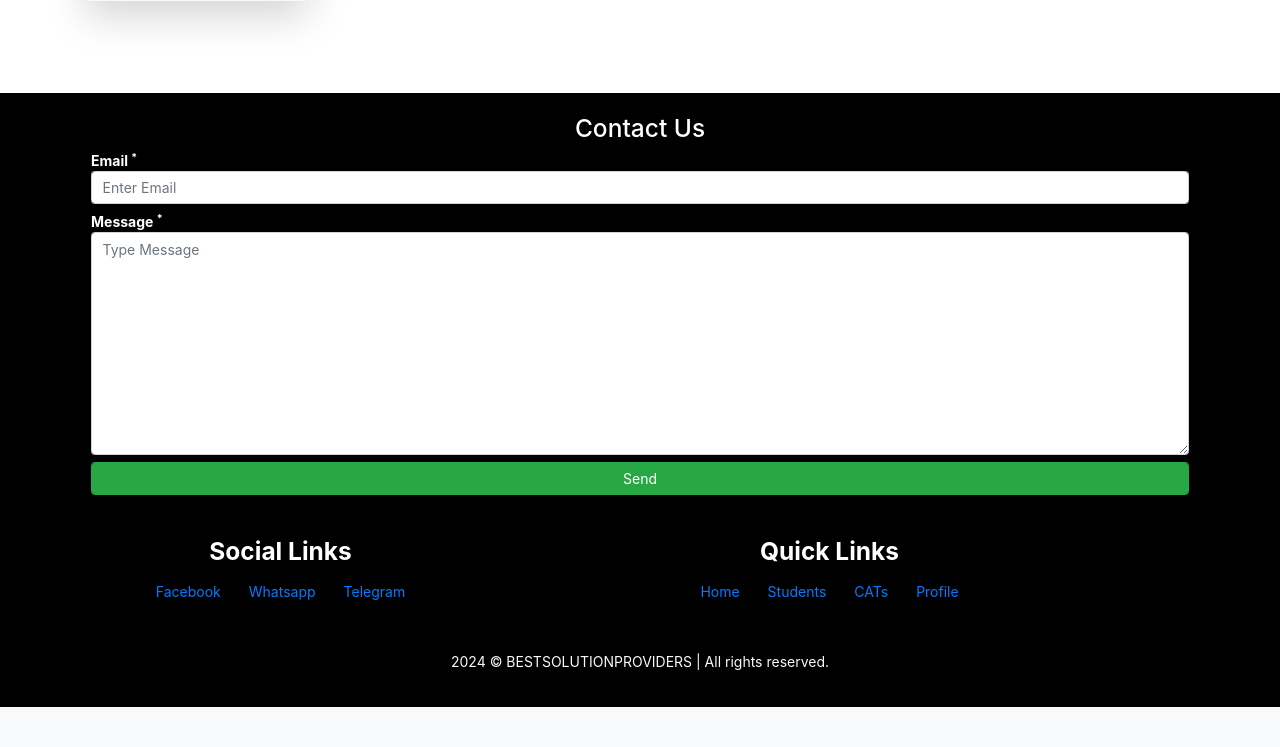
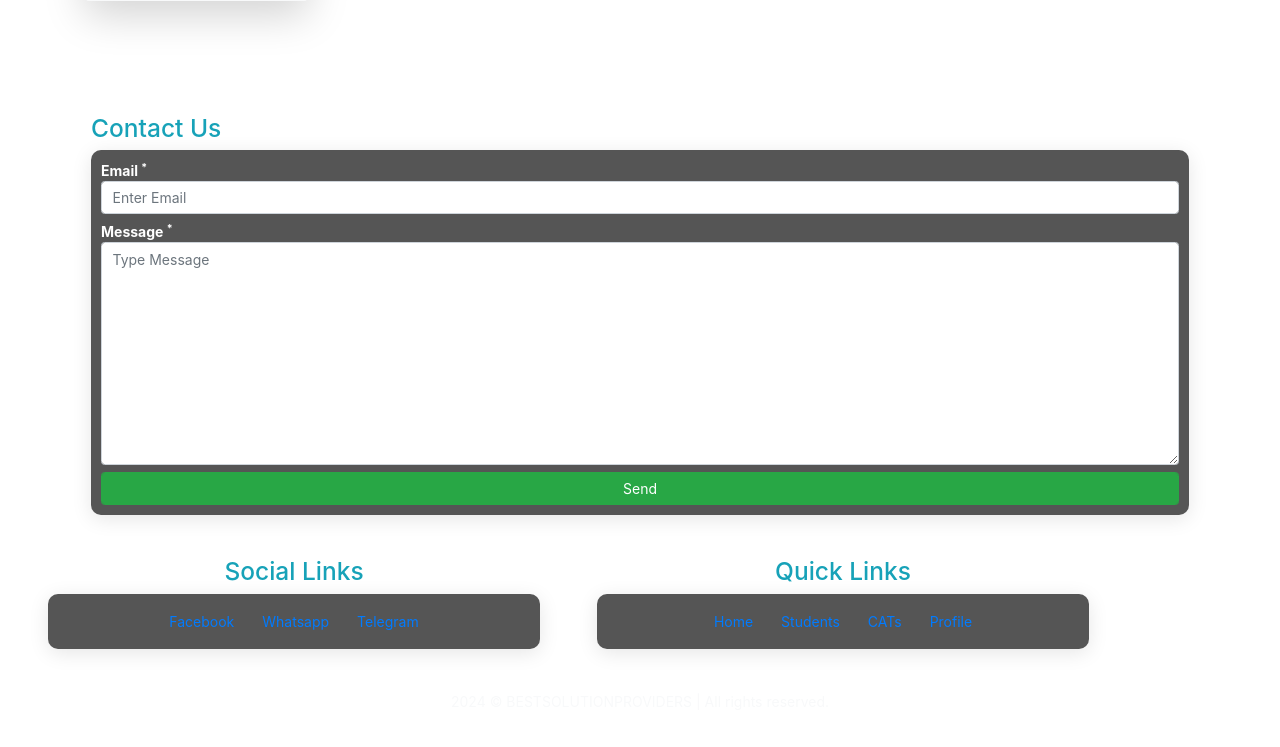
Before and after one commit to saulnyongesa/med-learn-a, a Django app: page /Author/Dashboard/ in a window 1280 px wide. Shown: the part 708-1455 px from the top of the page. Before the commit the page ends 1415 px from the top, so only its background shows below. Run offline with Django 5.2, Linux system fonts and the light colour scheme; a user stored in the database is signed in; data comes from the database, SQL or seed files in the repository; both versions use the stored data as it was after the commit; some libraries are stand-ins or nearby versions.

Commit message:
Major upgrades Author UI

```diff
--- a/static/css/exams.css
+++ b/static/css/exams.css
@@ -5,7 +5,9 @@
     z-index: 1000;
 }
 .create-cat-pop-up-main div form{
-    background-color: black;
+    box-shadow: 0 4px 20px rgba(0, 0, 0, 0.1);
+    background-color: #555;
+    padding: 10px;
 }
 .create-cat-pop-up-main div img{
     position: relative;
--- a/static/css/global.css
+++ b/static/css/global.css
@@ -149,23 +149,6 @@
     font-weight: bolder;
 }
 
-.blogs .card {
-    width: 50vh;
-    height: fit-content;
-    margin: 10px;
-    border: none;
-}
-
-.blogs .card .card-footer {
-    background-color: rgba(54, 53, 53, 0.63);
-    color: white;
-    padding: 10px;
-}
-
-.blogs .card .card-footer h5 {
-    color: black;
-    font-weight: bolder;
-}
 
 /* The entire scrollbar */
 ::-webkit-scrollbar {
@@ -194,6 +177,19 @@
 .footer{
     width: 100vw;
     min-height: 30vh;
-    background-color: black;
+    background-color: white;
     margin-top: 50px;
 }
+.footer .container form{
+    box-shadow: 0 4px 20px rgba(0, 0, 0, 0.1);
+    background-color: #555;
+    padding: 10px;
+    border-radius: 10px;
+}
+
+.footer .container div nav{
+    box-shadow: 0 4px 20px rgba(0, 0, 0, 0.1);
+    background-color: #555;
+    padding: 10px;
+    border-radius: 10px;
+}
--- a/static/css/student-home.css
+++ b/static/css/student-home.css
@@ -5,7 +5,10 @@
     z-index: 1000;
 }
 .pop-up-signin-signup form{
-    background-color: black;
+    box-shadow: 0 4px 20px rgba(0, 0, 0, 0.1);
+    background-color: #555;
+    padding: 10px;
+    border-radius: 10px;
 }
 .pop-up-signin-signup form h3{
     border-bottom: 3px solid white;
--- a/static/css/student-index.css
+++ b/static/css/student-index.css
@@ -5,7 +5,10 @@
     z-index: 1000;
 }
 .create-tutorial-pop-up-main div{
-    background-color: black;
+    box-shadow: 0 4px 20px rgba(0, 0, 0, 0.1);
+    background-color: #555;
+    padding: 10px;
+    border-radius: 10px;
 }
 .create-tutorial-pop-up-main div img{
     position: relative;
--- a/templates/author/index.html
+++ b/templates/author/index.html
@@ -45,7 +45,6 @@
     <!-- Create A Tutorial End  -->
 
     {#====My Tutorials Start====#}
-    {% if my_tutorials %}
     <!-- Tutorials Container -->
     <section class="container mt-5">
         <div class="row">
@@ -62,6 +61,7 @@
                     <h4 id="result-header" class="d-none">Search Result</h4>
                 </div>
                 <div class="row">
+                    {% if my_tutorials %}
                     {% for tutorial in my_tutorials %}
                     <div class="col-md-6 col-lg-4 mb-4">
                         <div class="card h-100 shadow-lg border-light">
@@ -86,12 +86,16 @@
                         </div>
                     </div>
                     {% endfor %}
+                    {% else %}
+                    <h4 class="d-flex justify-content-center align-items-center w-100" style="min-height: 50vh;">You have not published any tutorial.</h4>
+                    {% endif %}
                 </div>
             </div>
             <!-- Recently Viewed Tutorials Section -->
             <div class="col-md-6 col-lg-4 mb-4">
                 <h4 class="text-success mb-4">Pending Student Approvals</h4>
                 <div class="row">
+                    {% if approvals %}
                     {% for approval in approvals %}
                     <div class="col-12 mb-4">
                         <div class="card shadow-sm">
@@ -110,16 +114,13 @@
                         </div>
                     </div>
                     {% endfor %}
+                    {% else %}
+                    <h4 class="d-flex justify-content-center align-items-center w-100" style="min-height: 50vh;">No Approval Requests.</h4>
+                    {% endif %}
                 </div>
             </div>
         </div>
     </section>
-    {% else %}
-    <h3 class="text-center w-100">You have not published any tutorial.</h3>
-    <div class="w-100 d-flex">
-        <button id="create-tutorial-pop-up-show-btn" class="btn btn-secondary m-auto">Create Tutorial</button>
-    </div>
-    {% endif %}
     {#====My Tutorials End====#}
     {% include 'footer.html' %}
     <script src="{% static 'js/author-indext.js' %}"></script>
--- a/templates/author/tutorial-edit.html
+++ b/templates/author/tutorial-edit.html
@@ -55,7 +55,7 @@
                 <button id="create-topic-btn" class="btn btn-secondary">Create New Topic</button>
             </div>
         {% endif %}
-        <div id="create-topic-fields" class="card-body bg-dark d-none">
+        <div id="create-topic-fields" class="create-topic-pop-up bg-dark d-none">
             <h3 contenteditable="true" id="create-topic-name">Type Topic Name Here</h3>
             <textarea class="w-100"  id="create-topic-notes" rows="10">Type Topic Notes Here
                 </textarea>
--- a/templates/footer.html
+++ b/templates/footer.html
@@ -1,6 +1,6 @@
 <section class="footer">
     <div class="container p-4">
-        <h3 class="text-white font-weight-bolde text-center">Contact Us</h3>
+        <h3 class="text-info font-weight-bolde text-left">Contact Us</h3>
         <form class="w-100" action="" method="post">
             <label class="w-100 text-white font-weight-bold" for="send-email">
                 Email <sup>*</sup><br>
@@ -16,18 +16,18 @@
         </form>
     </div>
     <div class="container p-4 row">
-        <div class="col-md-6 col-sm-12">
-            <h3 class="text-white font-weight-bolder text-center">Social Links</h3>
+
+        <div class="col-md-6 col-sm-12 pl-5">
+            <h3 class="text-info font-weight-bolde text-center">Social Links</h3>
             <nav class="nav justify-content-center">
                 <a class="nav-link active" href="#">Facebook</a>
                 <a class="nav-link active" href="#">Whatsapp</a>
                 <a class="nav-link active" href="#">Telegram</a>
 
             </nav>
-
         </div>
-        <div class="col-md-6 col-sm-12">
-            <h3 class="text-white font-weight-bolder text-center">Quick Links</h3>
+        <div class="col-md-6 col-sm-12 pl-5">
+            <h3 class="text-info font-weight-bolde text-center">Quick Links</h3>
             <nav class="nav justify-content-center">
                 <a class="nav-link active" href="#">Home</a>
                 <a class="nav-link active" href="#">Students</a>
```
Also changed, not shown: static/css/tutorial-edit.css (+7 -0 lines), db.sqlite3.
